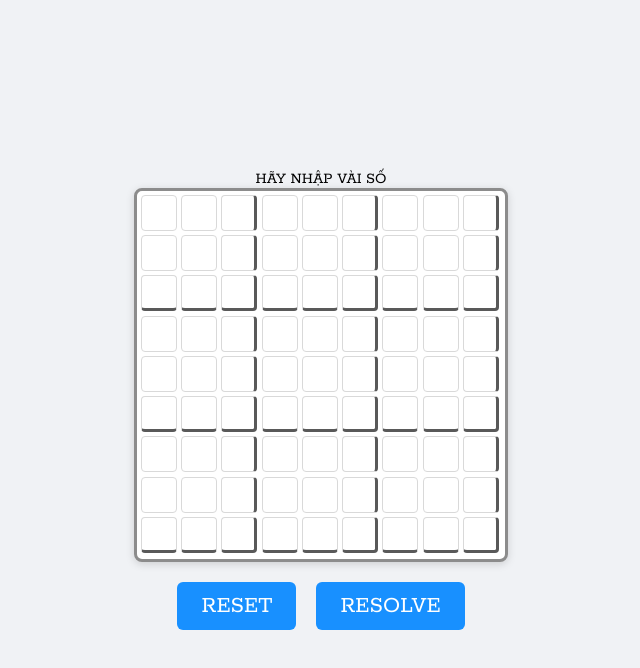
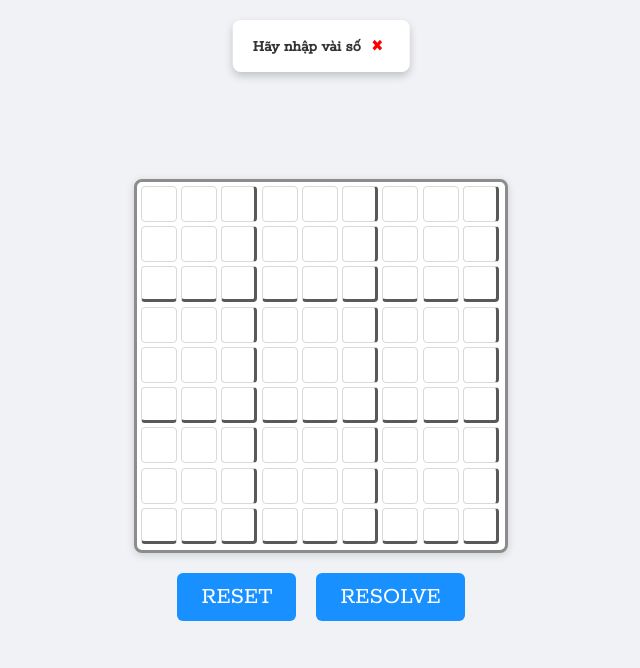
Before and after one commit to ngocnhan-tran1996/sudoku-resolver-js, a website built with Vite: page index.html in a window 1280 px wide. Both pictures are taken after a click on the button "RESOLVE". Shown: the whole page, without its empty margins (319-959 px from the left). Built offline with nearby package versions, Linux system fonts and the light colour scheme.

Commit message:
Add notification
Signed-off-by: Tran Ngoc Nhan <ngocnhan.tran1996@gmail.com>

```diff
--- a/src/layout.ts
+++ b/src/layout.ts
@@ -2,7 +2,6 @@ import {hasSameArray, solveSudoku} from "./sudoku.ts";
 
 const sudokuId: string = "sudoku-element-";
 const lastColIndex: number = 8;
-const emptyResultDiv = (): HTMLElement => document.getElementById('empty-result')!;
 const sudokuInputs = (): NodeListOf<HTMLInputElement> => document.querySelectorAll<HTMLInputElement>(`input[id^='${sudokuId}']`);
 const onlyDigitValidator = (value: string) => /^[1-9]$/.test(value);
 
@@ -136,7 +135,7 @@ function solve(element: HTMLButtonElement): void {
 
       if (input.value !== "" && !onlyDigitValidator(input.value)) {
 
-        emptyResultDiv().innerText = "Sudoku chỉ chứa toàn số";
+        displayNotification("Sudoku chỉ chứa toàn số");
         return;
       }
 
@@ -147,7 +146,7 @@ function solve(element: HTMLButtonElement): void {
     const isEmptySudoku = sudoku.every(values => values.every(value => value === 0));
     if (isEmptySudoku) {
 
-      emptyResultDiv().innerText = "Hãy nhập vài số";
+      displayNotification("Hãy nhập vài số");
       return;
     }
 
@@ -157,7 +156,7 @@ function solve(element: HTMLButtonElement): void {
     const end = performance.now();
     if (!hasSameArray(sudoku, backupSudoku)) {
 
-      emptyResultDiv().innerText = `Thời gian: ${(end - start).toFixed(2)} mili giây`;
+      displayNotification(`Thời gian: ${(end - start).toFixed(2)} mili giây`);
       sudoku.forEach((values, resultRow) =>
           values.forEach((value, resultCol) => {
 
@@ -174,7 +173,7 @@ function solve(element: HTMLButtonElement): void {
 
     if (result) {
 
-      emptyResultDiv().innerText = result;
+      displayNotification(result);
     }
   });
 }
@@ -183,7 +182,6 @@ function reset(element: HTMLButtonElement): void {
 
   element.addEventListener('click', () => {
 
-    emptyResultDiv().innerText = "";
     sudokuInputs().forEach(input => {
 
       input.value = ""
@@ -193,4 +191,23 @@ function reset(element: HTMLButtonElement): void {
   })
 }
 
-export {generateSudoku, solve, reset}
+function hideNotification(element: HTMLButtonElement): void {
+
+  element.addEventListener('click', () => {
+
+    const notification = <HTMLDivElement>document.getElementById("notification");
+    notification.style.display = "none";
+  });
+}
+
+function displayNotification(content: string) {
+
+  document.getElementById("notification-text")!.innerText = content;
+  const notification = <HTMLDivElement>document.getElementById("notification");
+  notification.style.display = "block";
+  setTimeout(() => {
+    notification.style.display = "none";
+  }, 3000);
+}
+
+export {generateSudoku, solve, reset, hideNotification}
--- a/src/main.ts
+++ b/src/main.ts
@@ -1,8 +1,11 @@
 import './style.css'
-import {generateSudoku, reset, solve} from './layout.ts'
+import {generateSudoku, hideNotification, reset, solve} from './layout.ts'
 
 document.getElementById("app")!.innerHTML = `
-  <div id="empty-result" style="text-align: center;text-transform: uppercase"></div>
+  <div class="notification" id="notification">
+    <span id="notification-text"></span>
+    <button class="close-btn">✖</button>
+  </div>
   <div class="sudoku-container" id="sudoku-board"></div>
   <div class="buttons">
     <button id="reset">RESET</button>
@@ -14,3 +17,4 @@ generateSudoku();
 
 reset(<HTMLButtonElement>document.getElementById("reset")!);
 solve(<HTMLButtonElement>document.getElementById("solve")!);
+hideNotification(<HTMLButtonElement>document.getElementById("notification")!)
--- a/src/style.css
+++ b/src/style.css
@@ -92,3 +92,29 @@ body {
 .cell:nth-child(n+73):nth-child(-n+81) {
   border-bottom: 3px solid #595959;
 }
+
+.notification {
+  display: none;
+  position: fixed;
+  top: 20px;
+  left: 50%;
+  transform: translateX(-50%);
+  background: #ffffff;
+  color: #333;
+  padding: 15px 20px;
+  border-radius: 8px;
+  box-shadow: 0 4px 8px rgba(0, 0, 0, 0.2);
+  font-size: 16px;
+  font-weight: bold;
+  z-index: 1000;
+}
+
+.notification .close-btn {
+  margin-left: 0;
+  cursor: pointer;
+  background: none;
+  border: none;
+  font-size: 16px;
+  font-weight: bold;
+  color: red;
+}
```
